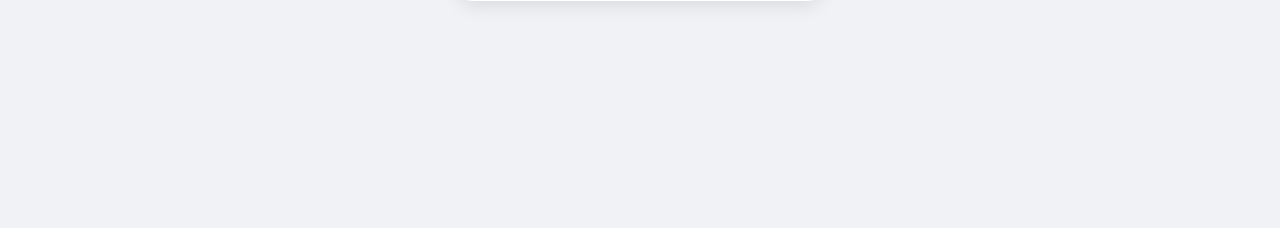
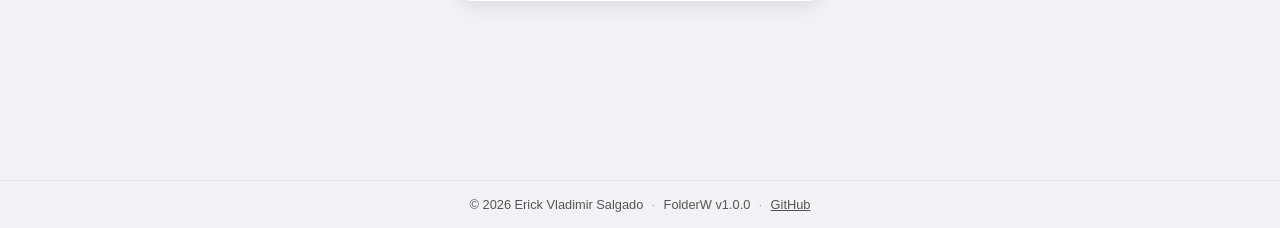
Before and after one commit to Cuban100/FolderW, a FastAPI app: page /login in a window 1280 px wide. Shown: the part 572-800 px from the top of the page. Run offline with FastAPI, Linux system fonts and the light colour scheme; parts of the project's set-up code (start-up, migrations or seed data) failed here and were passed over.

Commit message:
Add a shared footer with developer credit, version, and GitHub link
Rendered via templates/_footer.html on every page (including login),
included consistently with the existing _sidebar.html pattern. app_version
and current_year come from the same global context processor that already
supplies the sidebar's shared values, renamed from _sidebar_context to
_global_template_context since it now serves both.

Co-Authored-By: Claude Sonnet 5 <noreply@anthropic.com>

```diff
--- a/server.py
+++ b/server.py
@@ -72,8 +72,12 @@ STATIC_VERSION = int(max(
     os.path.getmtime(os.path.join(BASE_DIR, "static", "sidebar.js")),
 ))
 
-
-def _sidebar_context(request):
+# Shown in templates/_footer.html on every page. Bump by hand on releases --
+# there's no build/tag step in this project that could derive it automatically.
+APP_VERSION = "1.0.0"
+
+
+def _global_template_context(request):
     """Starlette context processor -- runs for EVERY TemplateResponse
     across the whole app (see context_processors= below), not just
     index.html's own routes. templates/_sidebar.html is included on
@@ -87,23 +91,25 @@ def _sidebar_context(request):
     A context processor is the one place this can be fixed globally
     instead of touching every individual route's context dict.
 
-    Deliberately minimal: only the 3 values _sidebar.html actually
-    needs, not the rest of _dashboard_settings_context()'s heavier
-    stats (disk scans, etc.) -- those stay index.html-specific, no
-    reason to pay for them on, say, the Settings page.
+    Deliberately minimal: only the values _sidebar.html/_footer.html
+    actually need, not the rest of _dashboard_settings_context()'s
+    heavier stats (disk scans, etc.) -- those stay index.html-specific,
+    no reason to pay for them on, say, the Settings page.
     """
     return {
         "watchdog_active": is_watchdog_active(),
         "backup_service_unit_exists": _backup_service_unit_exists(),
         "backup_service_active": _backup_service_is_active(),
         "static_version": STATIC_VERSION,
+        "app_version": APP_VERSION,
+        "current_year": datetime.now().year,
     }
 
 
 # Initialize Jinja2 templates
 app.mount("/static", StaticFiles(directory=os.path.join(BASE_DIR, "static")), name="static")
 logo = '/static/logo.png'
-templates = Jinja2Templates(directory=os.path.join(BASE_DIR, "templates"), context_processors=[_sidebar_context])
+templates = Jinja2Templates(directory=os.path.join(BASE_DIR, "templates"), context_processors=[_global_template_context])
 
 SESSION_MAX_AGE = 15 * 24 * 60 * 60  # 15 days
 PUBLIC_PATHS = {"/login"}
--- a/static/index.css
+++ b/static/index.css
@@ -258,3 +258,30 @@ html.sidebar-collapsed .content {
         margin-left: 0;
     }
 }
+
+/* Footer -- shared by every page via templates/_footer.html, included as
+   the last element inside .content so it sits below that page's own
+   content and inherits .content's margin-left (stays clear of the fixed
+   sidebar) without needing its own positioning rules. */
+.app-footer {
+    margin-top: 40px;
+    padding: 16px 24px;
+    border-top: 1px solid var(--border);
+    display: flex;
+    align-items: center;
+    justify-content: center;
+    flex-wrap: wrap;
+    gap: 8px;
+    font-size: 0.8rem;
+    color: var(--text-muted);
+}
+.app-footer a {
+    color: var(--text-muted);
+    text-decoration: underline;
+}
+.app-footer a:hover {
+    color: var(--text);
+}
+.app-footer-sep {
+    opacity: 0.5;
+}
--- /dev/null
+++ b/templates/_footer.html
@@ -0,0 +1,7 @@
+<footer class="app-footer">
+    <span>&copy; {{ current_year }} Erick Vladimir Salgado</span>
+    <span class="app-footer-sep">&middot;</span>
+    <span>FolderW v{{ app_version }}</span>
+    <span class="app-footer-sep">&middot;</span>
+    <a href="https://github.com/Cuban100/FolderW" target="_blank" rel="noopener noreferrer">GitHub</a>
+</footer>
--- a/templates/backup-history.html
+++ b/templates/backup-history.html
@@ -68,6 +68,8 @@
             </div>
             {% endif %}
             {% endif %}
+
+            {% include "_footer.html" %}
         </div>
 </body>
 </html>
--- a/templates/backup_hooks.html
+++ b/templates/backup_hooks.html
@@ -75,6 +75,8 @@
                 </div>
             </form>
         </div>
+
+        {% include "_footer.html" %}
     </div>
 
     <script>
--- a/templates/find-file.html
+++ b/templates/find-file.html
@@ -101,6 +101,8 @@
                 </table>
             </div>
             {% endif %}
+
+            {% include "_footer.html" %}
         </div>
 
     <script>
--- a/templates/index.html
+++ b/templates/index.html
@@ -764,6 +764,8 @@
             <pre class="rsync-tail" id="rsync-tail"></pre>
         </div>
 
+        {% include "_footer.html" %}
+
     </div>
     </div>
 
--- a/templates/login.html
+++ b/templates/login.html
@@ -86,6 +86,18 @@
         .login-button:hover {
             background-color: #1976d2;
         }
+        /* login.html's body is a flex-centered viewport with no .content/
+           sidebar layout, unlike every other page -- pin the shared footer
+           to the bottom of the viewport instead of its normal in-flow spot
+           at the end of .content. */
+        .app-footer {
+            position: fixed;
+            bottom: 0;
+            left: 0;
+            right: 0;
+            margin-top: 0;
+            background-color: var(--bg);
+        }
     </style>
 </head>
 <body>
@@ -106,5 +118,6 @@
             <button type="submit" class="login-button">Log In</button>
         </form>
     </div>
+    {% include "_footer.html" %}
 </body>
 </html>
--- a/templates/recovery-history.html
+++ b/templates/recovery-history.html
@@ -62,6 +62,8 @@
             </div>
             {% endif %}
             {% endif %}
+
+            {% include "_footer.html" %}
         </div>
 </body>
 </html>
--- a/templates/restore.html
+++ b/templates/restore.html
@@ -157,6 +157,8 @@
             </div>
             {% endif %}
             {% endif %}
+
+            {% include "_footer.html" %}
         </div>
 
     <script>
--- a/templates/restore_browse.html
+++ b/templates/restore_browse.html
@@ -88,6 +88,8 @@
                 </button>
             </form>
             {% endif %}
+
+            {% include "_footer.html" %}
         </div>
 
     <script id="tree-data" type="application/json">{{ tree_json | safe }}</script>
--- a/templates/settings.html
+++ b/templates/settings.html
@@ -422,6 +422,8 @@
                         </form>
                     </div>
                 </div>
+
+                {% include "_footer.html" %}
             </div>
         </body>
         </html>
--- a/templates/statistics.html
+++ b/templates/statistics.html
@@ -197,6 +197,8 @@
             <div class="text-sm font-medium mb-2">Files changed</div>
             <div id="drilldown-files" class="text-sm font-mono space-y-1 max-h-[50vh] overflow-y-auto text-[var(--text-muted)]"></div>
         </div>
+
+        {% include "_footer.html" %}
     </div>
 
     <script id="stats-data" type="application/json">{{ series_json | safe }}</script>
```
